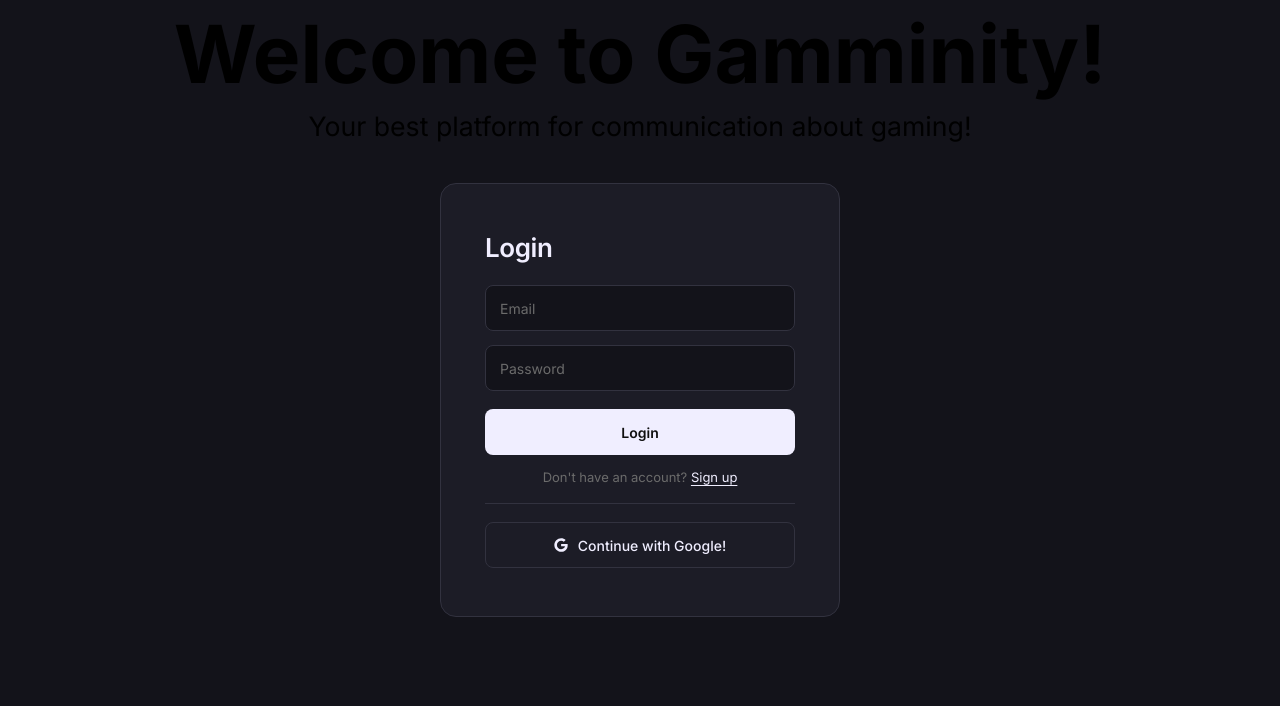
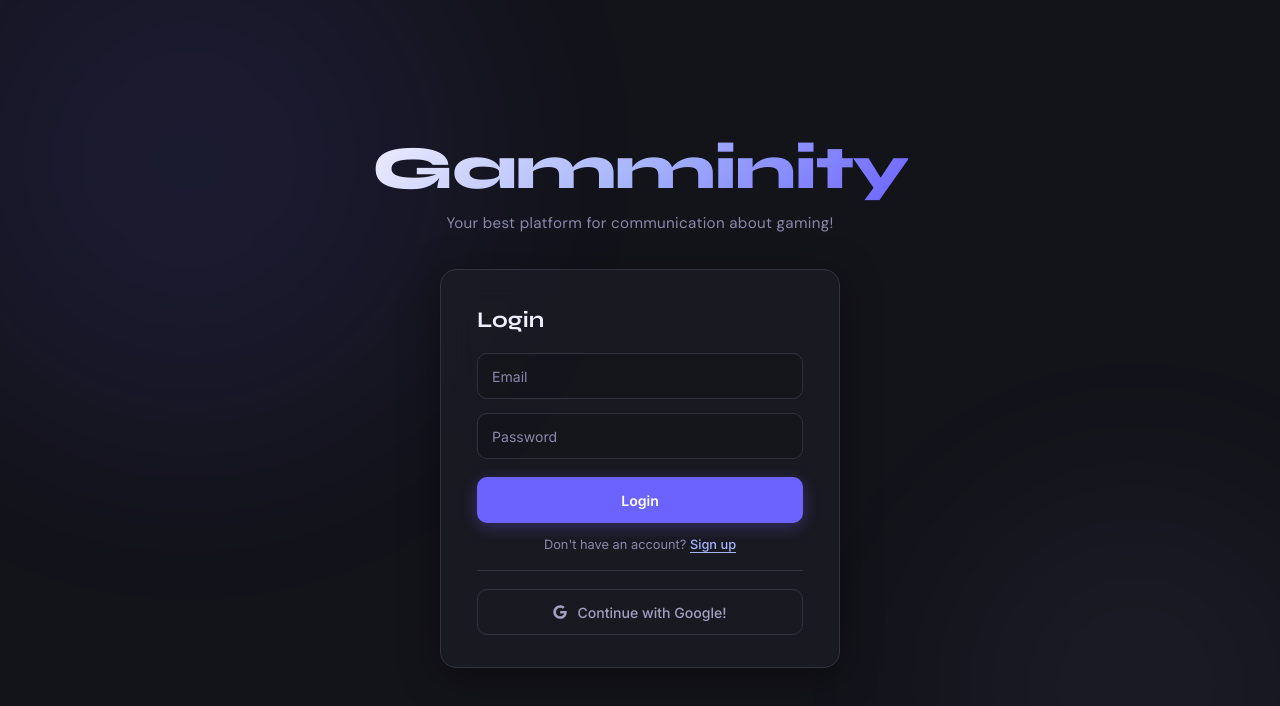
Before and after one commit to Laci5555/2026-Vizsgaremek-Frontend, a React (Vite) app: page /login in a window 1280 px wide. Shown: the top 706 px of the page. Built offline with nearby package versions, Linux system fonts and the light colour scheme; no server answers.

Commit message:
sign in and log in design changes

```diff
--- a/src/components/Discussions.jsx
+++ b/src/components/Discussions.jsx
@@ -1,5 +1,6 @@
 import React, { useState, useEffect } from 'react';
 import Navbar from './Navbar';
+import Message from './Message';
 import './Discussions.css';
 import {
   addDoc,
@@ -216,6 +217,8 @@
           </div>
         </div>
       </div>
+
+      <Message />
     </div>
   );
 }
--- a/src/components/Login.css
+++ b/src/components/Login.css
@@ -1,15 +1,4 @@
-@import url('https://fonts.googleapis.com/css2?family=Inter:wght@400;500;600&display=swap');
-
-:root {
-  --bg:           #0f0f0f;
-  --surface:      #1a1a1a;
-  --border:       #2e2e2e;
-  --border-focus: #555;
-  --text:         #ececec;
-  --muted:        #6b6b6b;
-  --danger:       #ef4444;
-}
-
+@import url('https://fonts.googleapis.com/css2?family=Syne:wght@400;600;700;800&family=DM+Sans:wght@300;400;500&family=Inter:wght@400;500;600&display=swap');
 
 /* ── Page ── */
 .login {
@@ -19,48 +8,111 @@
   width: 100vw;
   height: 100vh;
   flex-direction: column;
-  background: var(--bg);
+  background: #13131a;
   font-family: 'Inter', sans-serif;
+  position: relative;
+  overflow: hidden;
 }
 
-.login .title{
-  font-size: 60pt;
+/* ── Background orbs ── */
+.login::before,
+.login::after {
+  content: '';
   position: absolute;
-  top: 5px;
+  border-radius: 50%;
+  filter: blur(100px);
+  opacity: 0.4;
+  pointer-events: none;
 }
 
-.login .motto{
-  font-size: 20pt;
-  position: absolute;
-  top: 110px;
+.login::before {
+  width: 500px; height: 500px;
+  background: rgba(108,99,255,0.25);
+  top: -120px; left: -100px;
+  animation: loginOrb1 10s ease-in-out infinite;
+}
+
+.login::after {
+  width: 350px; height: 350px;
+  background: rgba(165,180,252,0.15);
+  bottom: -80px; right: -60px;
+  animation: loginOrb2 12s ease-in-out infinite;
+}
+
+@keyframes loginOrb1 {
+  0%, 100% { transform: translate(0,0) scale(1); }
+  50% { transform: translate(40px,30px) scale(1.1); }
+}
+@keyframes loginOrb2 {
+  0%, 100% { transform: translate(0,0) scale(1); }
+  50% { transform: translate(-30px,-20px) scale(1.08); }
+}
+
+/* ── Brand ── */
+.login .brand {
+  position: relative;
+  z-index: 1;
+  text-align: center;
+  margin-bottom: 36px;
+  animation: loginFadeIn 0.6s ease-out;
+}
+
+.login .brand-name {
+  font-family: 'Syne', sans-serif;
+  font-size: clamp(2.4rem, 7vw, 3.8rem);
+  font-weight: 800;
+  margin: 0;
+  background: linear-gradient(135deg, #f0eeff 0%, #a5b4fc 50%, #6c63ff 100%);
+  -webkit-background-clip: text;
+  -webkit-text-fill-color: transparent;
+  background-clip: text;
+  letter-spacing: -0.02em;
+}
+
+.login .brand-motto {
+  font-family: 'DM Sans', sans-serif;
+  font-size: 0.95rem;
+  color: #8888aa;
+  margin: 8px 0 0;
+  letter-spacing: 0.02em;
+}
+
+@keyframes loginFadeIn {
+  from { opacity: 0; transform: translateY(-16px); }
+  to { opacity: 1; transform: translateY(0); }
 }
 
 /* ── Card ── */
 .loginForm {
+  position: relative;
+  z-index: 1;
   display: flex;
   flex-direction: column;
   gap: 14px;
   align-items: stretch;
   width: 400px;
-  padding: 48px 44px;
-  background: var(--surface);
-  border: 1px solid var(--border);
+  max-width: 90vw;
+  padding: 36px 36px 32px;
+  background: rgba(28,28,38,0.75);
+  backdrop-filter: blur(16px);
+  border: 1px solid #32323f;
   border-radius: 16px;
-  animation: fadeUp 0.4s cubic-bezier(0.22, 1, 0.36, 1) both;
+  box-shadow: 0 8px 40px rgba(0,0,0,0.4);
+  animation: loginCardIn 0.5s cubic-bezier(0.22, 1, 0.36, 1) 0.15s both;
 }
 
-@keyframes fadeUp {
-  from { opacity: 0; transform: translateY(14px); }
+@keyframes loginCardIn {
+  from { opacity: 0; transform: translateY(20px); }
   to   { opacity: 1; transform: translateY(0); }
 }
 
 /* ── Title ── */
 .loginForm h1 {
-  font-size: 26px;
-  font-weight: 600;
-  color: var(--text);
-  margin: 0 0 8px;
-  letter-spacing: -0.4px;
+  font-family: 'Syne', sans-serif;
+  font-size: 1.4rem;
+  font-weight: 700;
+  color: #f0eeff;
+  margin: 0 0 6px;
 }
 
 /* ── Inputs ── */
@@ -69,24 +121,33 @@
   width: 100%;
   height: 46px;
   padding: 0 14px;
-  background: var(--bg);
-  border: 1px solid var(--border);
-  border-radius: 8px;
-  color: var(--text);
+  background: rgba(19,19,26,0.6);
+  border: 1px solid #32323f;
+  border-radius: 10px;
+  color: #f0eeff;
   font-family: 'Inter', sans-serif;
-  font-size: 14px;
+  font-size: 0.88rem;
   outline: none;
-  transition: border-color 0.15s;
+  transition: border-color 0.2s, box-shadow 0.2s;
   box-sizing: border-box;
 }
 
 .loginForm input[type="email"]:focus,
 .loginForm input[type="password"]:focus {
-  border-color: var(--border-focus);
+  border-color: #6c63ff;
+  box-shadow: 0 0 0 3px rgba(108,99,255,0.15);
 }
 
 .loginForm input::placeholder {
-  color: #6b6b6b;
+  color: #8888aa;
+}
+
+/* ── Error ── */
+.loginForm .error {
+  font-size: 0.78rem;
+  color: #f87171;
+  margin: 0;
+  padding: 0 2px;
 }
 
 /* ── Login button ── */
@@ -94,44 +155,51 @@
   width: 100%;
   height: 46px;
   margin-top: 4px;
-  background: var(--text);
+  background: #6c63ff;
   border: none;
-  border-radius: 8px;
-  color: #0f0f0f;
+  border-radius: 10px;
+  color: white;
   font-family: 'Inter', sans-serif;
-  font-size: 14px;
+  font-size: 0.88rem;
   font-weight: 600;
   cursor: pointer;
-  transition: opacity 0.15s;
+  transition: transform 0.2s, box-shadow 0.2s;
+  box-shadow: 0 4px 16px rgba(108,99,255,0.3);
 }
 
-.loginEmail:hover  { opacity: 0.85; }
-.loginEmail:active { opacity: 1; }
+.loginEmail:hover {
+  transform: translateY(-2px);
+  box-shadow: 0 6px 24px rgba(108,99,255,0.45);
+}
+
+.loginEmail:active { transform: translateY(0); }
 
 /* ── Signup text ── */
 .login span > p {
-  font-size: 13px;
-  color: var(--muted);
+  font-size: 0.8rem;
+  color: #8888aa;
   margin: 0;
+  text-align: center;
 }
 
 .login .signupB {
-  color: var(--text);
+  color: #a5b4fc;
   text-decoration: underline;
   text-underline-offset: 3px;
   cursor: pointer;
   transition: color 0.15s;
+  font-weight: 500;
 }
 
-.login .signupB:hover { color: var(--danger); }
+.login .signupB:hover { color: #6c63ff; }
 
 /* ── Divider ── */
 .login .separator {
-    display: block;
-    border: none;
-    border-top: 1px solid var(--border);
-    margin: 4px 0;
-    width: 100%;
+  display: block;
+  border: none;
+  border-top: 1px solid #32323f;
+  margin: 4px 0;
+  width: 100%;
 }
 
 /* ── Google button ── */
@@ -143,59 +211,28 @@
   height: 46px;
   width: 100%;
   background: transparent;
-  border: 1px solid var(--border);
-  border-radius: 8px;
-  color: var(--text);
+  border: 1px solid #32323f;
+  border-radius: 10px;
+  color: #a0a0c0;
   font-family: 'Inter', sans-serif;
-  font-size: 14px;
+  font-size: 0.88rem;
   font-weight: 500;
   cursor: pointer;
-  transition: border-color 0.15s, background 0.15s;
+  transition: border-color 0.2s, background 0.2s, color 0.2s;
   padding: 0;
 }
 
 .loginGoogle p { margin: 0; }
 
 .loginGoogle:hover {
-  border-color: var(--border-focus);
-  background: rgba(255, 255, 255, 0.04);
+  border-color: #6c63ff;
+  background: rgba(108,99,255,0.06);
+  color: #f0eeff;
 }
 
-@media (min-width:501px) and (max-width:850px) {
-  .login .title{
-    font-size: 35pt;
-    top: 20px;
-  }
-  .login .motto{
-    font-size: 16pt;
-    top: 90px;
-  }
+/* ── Responsive ── */
+@media (max-width: 500px) {
+  .login .brand-name { font-size: 2rem; }
+  .login .brand-motto { font-size: 0.82rem; }
+  .loginForm { padding: 28px 22px 24px; }
 }
-
-@media (min-width:400px) and (max-width:500px) {
-  .login .title{
-    font-size: 29pt;
-    top: 20px;
-  }
-  .login .motto{
-    font-size: 13pt;
-    top: 80px;
-  }
-}
-
-@media (max-width: 400px) {
-  .loginForm {
-    width: 100%;
-    padding: 48px 28px;
-    justify-content: center;
-  }
-  .login .title{
-    font-size: 30px;
-    top: 35px;
-  }
-  .login .motto{
-    font-size: 15px;
-    top: 80px;
-    text-align: center;
-  }
-}
--- a/src/components/Login.jsx
+++ b/src/components/Login.jsx
@@ -42,8 +42,10 @@
 
   return (
     <div className="login">
-      <h1 className="title">Welcome to Gamminity!</h1>
-      <div className="motto">Your best platform for communication about gaming!</div>
+      <div className="brand">
+        <h1 className="brand-name">Gamminity</h1>
+        <p className="brand-motto">Your best platform for communication about gaming!</p>
+      </div>
       <div className="loginForm">
         <h1>Login</h1>
         <input type="email" placeholder="Email" value={email} onChange={(e) => setEmail(e.target.value)} required />
--- a/src/components/Signup.css
+++ b/src/components/Signup.css
@@ -1,12 +1,4 @@
-:root {
-  --bg:           #0f0f0f;
-  --surface:      #1a1a1a;
-  --border:       #2e2e2e;
-  --border-focus: #555;
-  --text:         #ececec;
-  --muted:        #6b6b6b;
-  --danger:       #ef4444;
-}
+@import url('https://fonts.googleapis.com/css2?family=Syne:wght@400;600;700;800&family=DM+Sans:wght@300;400;500&family=Inter:wght@400;500;600&display=swap');
 
 /* ── Page ── */
 .signup {
@@ -16,48 +8,111 @@
   width: 100vw;
   height: 100vh;
   flex-direction: column;
-  background: var(--bg);
+  background: #13131a;
   font-family: 'Inter', sans-serif;
+  position: relative;
+  overflow: hidden;
 }
 
-.signup .title{
-  font-size: 60pt;
+/* ── Background orbs ── */
+.signup::before,
+.signup::after {
+  content: '';
   position: absolute;
-  top: 5px;
+  border-radius: 50%;
+  filter: blur(100px);
+  opacity: 0.4;
+  pointer-events: none;
 }
 
-.signup .motto{
-  font-size: 20pt;
-  position: absolute;
-  top: 110px;
+.signup::before {
+  width: 450px; height: 450px;
+  background: rgba(108,99,255,0.25);
+  bottom: -100px; right: -80px;
+  animation: signupOrb1 10s ease-in-out infinite;
+}
+
+.signup::after {
+  width: 350px; height: 350px;
+  background: rgba(165,180,252,0.15);
+  top: -80px; left: -60px;
+  animation: signupOrb2 12s ease-in-out infinite;
+}
+
+@keyframes signupOrb1 {
+  0%, 100% { transform: translate(0,0) scale(1); }
+  50% { transform: translate(-30px,-25px) scale(1.1); }
+}
+@keyframes signupOrb2 {
+  0%, 100% { transform: translate(0,0) scale(1); }
+  50% { transform: translate(25px,20px) scale(1.08); }
+}
+
+/* ── Brand ── */
+.signup .brand {
+  position: relative;
+  z-index: 1;
+  text-align: center;
+  margin-bottom: 36px;
+  animation: signupFadeIn 0.6s ease-out;
+}
+
+.signup .brand-name {
+  font-family: 'Syne', sans-serif;
+  font-size: clamp(2.4rem, 7vw, 3.8rem);
+  font-weight: 800;
+  margin: 0;
+  background: linear-gradient(135deg, #f0eeff 0%, #a5b4fc 50%, #6c63ff 100%);
+  -webkit-background-clip: text;
+  -webkit-text-fill-color: transparent;
+  background-clip: text;
+  letter-spacing: -0.02em;
+}
+
+.signup .brand-motto {
+  font-family: 'DM Sans', sans-serif;
+  font-size: 0.95rem;
+  color: #8888aa;
+  margin: 8px 0 0;
+  letter-spacing: 0.02em;
+}
+
+@keyframes signupFadeIn {
+  from { opacity: 0; transform: translateY(-16px); }
+  to { opacity: 1; transform: translateY(0); }
 }
 
 /* ── Card ── */
 .signupForm {
+  position: relative;
+  z-index: 1;
   display: flex;
   flex-direction: column;
   gap: 14px;
   align-items: stretch;
   width: 400px;
-  padding: 48px 44px;
-  background: var(--surface);
-  border: 1px solid var(--border);
+  max-width: 90vw;
+  padding: 36px 36px 32px;
+  background: rgba(28,28,38,0.75);
+  backdrop-filter: blur(16px);
+  border: 1px solid #32323f;
   border-radius: 16px;
-  animation: fadeUp 0.4s cubic-bezier(0.22, 1, 0.36, 1) both;
+  box-shadow: 0 8px 40px rgba(0,0,0,0.4);
+  animation: signupCardIn 0.5s cubic-bezier(0.22, 1, 0.36, 1) 0.15s both;
 }
 
-@keyframes fadeUp {
-  from { opacity: 0; transform: translateY(14px); }
+@keyframes signupCardIn {
+  from { opacity: 0; transform: translateY(20px); }
   to   { opacity: 1; transform: translateY(0); }
 }
 
 /* ── Title ── */
 .signupForm h1 {
-  font-size: 26px;
-  font-weight: 600;
-  color: var(--text);
-  margin: 0 0 8px;
-  letter-spacing: -0.4px;
+  font-family: 'Syne', sans-serif;
+  font-size: 1.4rem;
+  font-weight: 700;
+  color: #f0eeff;
+  margin: 0 0 6px;
 }
 
 /* ── Inputs ── */
@@ -67,24 +122,34 @@
   width: 100%;
   height: 46px;
   padding: 0 14px;
-  background: var(--bg);
-  border: 1px solid var(--border);
-  border-radius: 8px;
-  color: var(--text);
+  background: rgba(19,19,26,0.6);
+  border: 1px solid #32323f;
+  border-radius: 10px;
+  color: #f0eeff;
   font-family: 'Inter', sans-serif;
-  font-size: 14px;
+  font-size: 0.88rem;
   outline: none;
-  transition: border-color 0.15s;
+  transition: border-color 0.2s, box-shadow 0.2s;
+  box-sizing: border-box;
 }
 
 .signupForm input[type="text"]:focus,
 .signupForm input[type="email"]:focus,
 .signupForm input[type="password"]:focus {
-  border-color: var(--border-focus);
+  border-color: #6c63ff;
+  box-shadow: 0 0 0 3px rgba(108,99,255,0.15);
 }
 
 .signupForm input::placeholder {
-  color: #6b6b6b;
+  color: #8888aa;
+}
+
+/* ── Error ── */
+.signupForm .error {
+  font-size: 0.78rem;
+  color: #f87171;
+  margin: 0;
+  padding: 0 2px;
 }
 
 /* ── Signup button ── */
@@ -92,41 +157,48 @@
   width: 100%;
   height: 46px;
   margin-top: 4px;
-  background: var(--text);
+  background: #6c63ff;
   border: none;
-  border-radius: 8px;
-  color: #0f0f0f;
+  border-radius: 10px;
+  color: white;
   font-family: 'Inter', sans-serif;
-  font-size: 14px;
+  font-size: 0.88rem;
   font-weight: 600;
   cursor: pointer;
-  transition: opacity 0.15s;
+  transition: transform 0.2s, box-shadow 0.2s;
+  box-shadow: 0 4px 16px rgba(108,99,255,0.3);
 }
 
-.signupEmail:hover  { opacity: 0.85; }
-.signupEmail:active { opacity: 1; }
+.signupEmail:hover {
+  transform: translateY(-2px);
+  box-shadow: 0 6px 24px rgba(108,99,255,0.45);
+}
+
+.signupEmail:active { transform: translateY(0); }
 
 /* ── Login text ── */
 .signup span > p {
-  font-size: 13px;
-  color: var(--muted);
+  font-size: 0.8rem;
+  color: #8888aa;
   margin: 0;
+  text-align: center;
 }
 
 .signup .logB {
-  color: var(--text);
+  color: #a5b4fc;
   text-decoration: underline;
   text-underline-offset: 3px;
   cursor: pointer;
   transition: color 0.15s;
+  font-weight: 500;
 }
 
-.signup .logB:hover { color: var(--danger); }
+.signup .logB:hover { color: #6c63ff; }
 
 /* ── Divider ── */
-.separator {
+.signup .separator {
   border: none;
-  border-top: 1px solid var(--border);
+  border-top: 1px solid #32323f;
   margin: 4px 0;
   width: 100%;
 }
@@ -140,60 +212,28 @@
   height: 46px;
   width: 100%;
   background: transparent;
-  border: 1px solid var(--border);
-  border-radius: 8px;
-  color: var(--text);
+  border: 1px solid #32323f;
+  border-radius: 10px;
+  color: #a0a0c0;
   font-family: 'Inter', sans-serif;
-  font-size: 14px;
+  font-size: 0.88rem;
   font-weight: 500;
   cursor: pointer;
-  transition: border-color 0.15s, background 0.15s;
+  transition: border-color 0.2s, background 0.2s, color 0.2s;
   padding: 0;
 }
 
 .signupGoogle p { margin: 0; }
 
 .signupGoogle:hover {
-  border-color: var(--border-focus);
-  background: rgba(255, 255, 255, 0.04);
-}
-
-@media (min-width:501px) and (max-width:850px) {
-  .signup .title{
-    font-size: 35pt;
-    top: 20px;
-  }
-  .signup .motto{
-    font-size: 16pt;
-    top: 90px;
-  }
-}
-
-@media (min-width:400px) and (max-width:500px) {
-  .signup .title{
-    font-size: 29pt;
-    top: 20px;
-  }
-  .signup .motto{
-    font-size: 13pt;
-    top: 80px;
-  }
+  border-color: #6c63ff;
+  background: rgba(108,99,255,0.06);
+  color: #f0eeff;
 }
 
 /* ── Responsive ── */
-@media (max-width: 400px) {
-  .signupForm {
-    width: 100%;
-    padding: 48px 28px;
-    justify-content: center;
-  }
-  .signup .title{
-    font-size: 30px;
-    top: 35px;
-  }
-  .signup .motto{
-    font-size: 15px;
-    top: 80px;
-    text-align: center;
-  }
+@media (max-width: 500px) {
+  .signup .brand-name { font-size: 2rem; }
+  .signup .brand-motto { font-size: 0.82rem; }
+  .signupForm { padding: 28px 22px 24px; }
 }
--- a/src/components/Signup.jsx
+++ b/src/components/Signup.jsx
@@ -55,8 +55,10 @@
 
   return (
     <div className="signup">
-      <h1 className="title">Welcome to Gamminity!</h1>
-      <div className="motto">Your best platform for communication about gaming!</div>
+      <div className="brand">
+        <h1 className="brand-name">Gamminity</h1>
+        <p className="brand-motto">Your best platform for communication about gaming!</p>
+      </div>
       <div className="signupForm">
         <h1>Sign up</h1>
         <input type="text" placeholder="Username" value={name} onChange={(e) => setName(e.target.value)} required />
```
